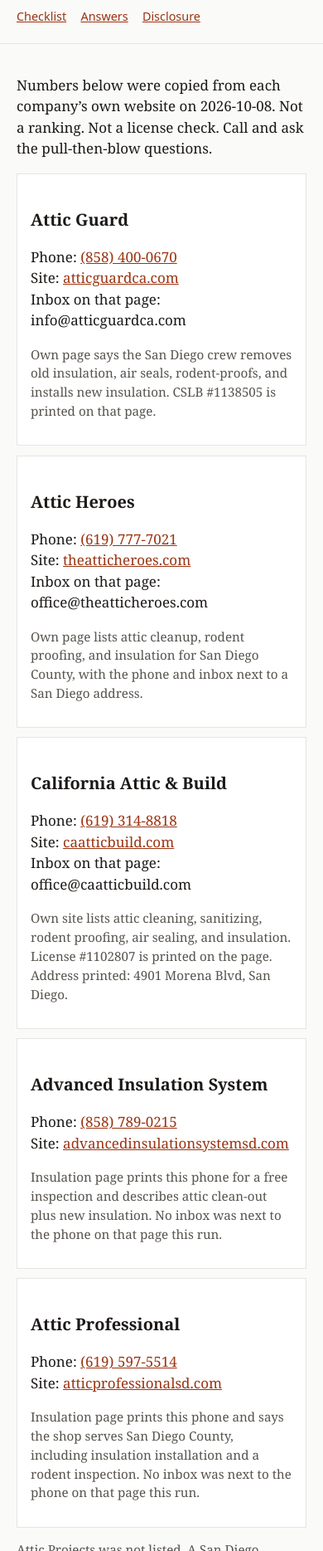
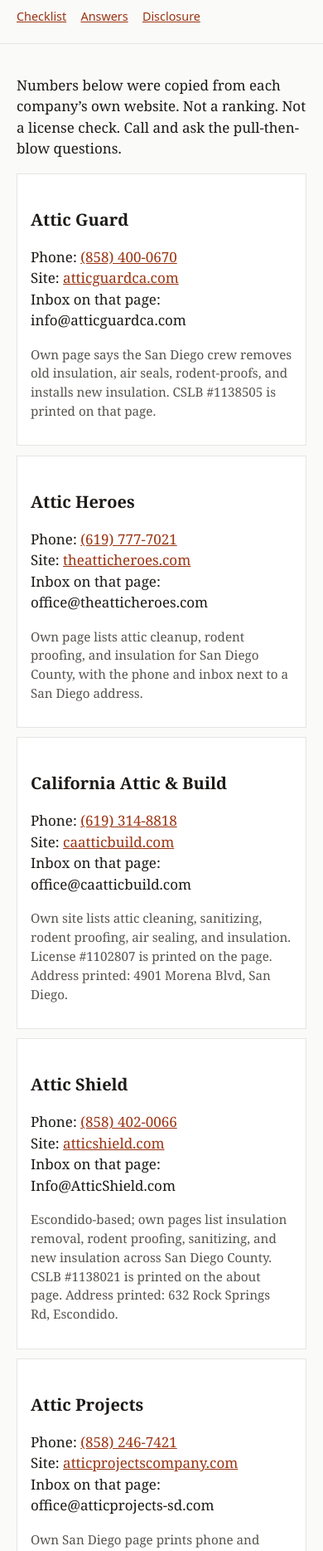
Before and after one commit to usabandit33/pull-then-blow, a plain HTML site: page san-diego.html in a window 390 px wide. Shown: the part 131-2000 px from the top of the page at 83% size. Drawn offline with Linux system fonts and the light colour scheme.

Commit message:
Add Attic Shield and Attic Projects (phone+email on own sites)

```diff
--- a/san-diego.html
+++ b/san-diego.html
@@ -18,7 +18,7 @@
     </nav>
   </header>
   <main>
-    <p>Numbers below were copied from each company’s own website on 2026-10-08. Not a ranking. Not a license check. Call and ask the pull-then-blow questions.</p>
+    <p>Numbers below were copied from each company’s own website. Not a ranking. Not a license check. Call and ask the pull-then-blow questions.</p>
     <article class="card">
       <h2>Attic Guard</h2>
       <p>Phone: <a href="tel:+18584000670">(858) 400-0670</a><br>Site: <a href="https://www.atticguardca.com/areas-we-serve/san-diego/">atticguardca.com</a><br>Inbox on that page: info@atticguardca.com</p>
@@ -30,9 +30,19 @@
       <p class="note">Own page lists attic cleanup, rodent proofing, and insulation for San Diego County, with the phone and inbox next to a San Diego address.</p>
     </article>
     <article class="card">
-      <h2>California Attic &amp; Build</h2>
+      <h2>California Attic & Build</h2>
       <p>Phone: <a href="tel:+16193148818">(619) 314-8818</a><br>Site: <a href="https://caatticbuild.com/">caatticbuild.com</a><br>Inbox on that page: office@caatticbuild.com</p>
       <p class="note">Own site lists attic cleaning, sanitizing, rodent proofing, air sealing, and insulation. License #1102807 is printed on the page. Address printed: 4901 Morena Blvd, San Diego.</p>
+    </article>
+    <article class="card">
+      <h2>Attic Shield</h2>
+      <p>Phone: <a href="tel:+18584020066">(858) 402-0066</a><br>Site: <a href="https://atticshield.com/about-us/">atticshield.com</a><br>Inbox on that page: Info@AtticShield.com</p>
+      <p class="note">Escondido-based; own pages list insulation removal, rodent proofing, sanitizing, and new insulation across San Diego County. CSLB #1138021 is printed on the about page. Address printed: 632 Rock Springs Rd, Escondido.</p>
+    </article>
+    <article class="card">
+      <h2>Attic Projects</h2>
+      <p>Phone: <a href="tel:+18582467421">(858) 246-7421</a><br>Site: <a href="https://www.atticprojectscompany.com/locations/san-diego-ca/">atticprojectscompany.com</a><br>Inbox on that page: office@atticprojects-sd.com</p>
+      <p class="note">Own San Diego page prints phone and inbox next to 7840 Dunbrook Road, San Diego. Lists attic cleaning, insulation removal/install, and rodent proofing.</p>
     </article>
     <article class="card">
       <h2>Advanced Insulation System</h2>
@@ -44,7 +54,6 @@
       <p>Phone: <a href="tel:+16195975514">(619) 597-5514</a><br>Site: <a href="https://www.atticprofessionalsd.com/insulation-installation">atticprofessionalsd.com</a></p>
       <p class="note">Insulation page prints this phone and says the shop serves San Diego County, including insulation installation and a rodent inspection. No inbox was next to the phone on that page this run.</p>
     </article>
-    <p class="note">Attic Projects was not listed. A San Diego insulation page opened on 2026-10-08 did not print a phone in the page text.</p>
   </main>
   <footer>
     <p>Customer never pays Pull Then Blow. <a href="disclose.html">Disclosure</a>.</p>
```
